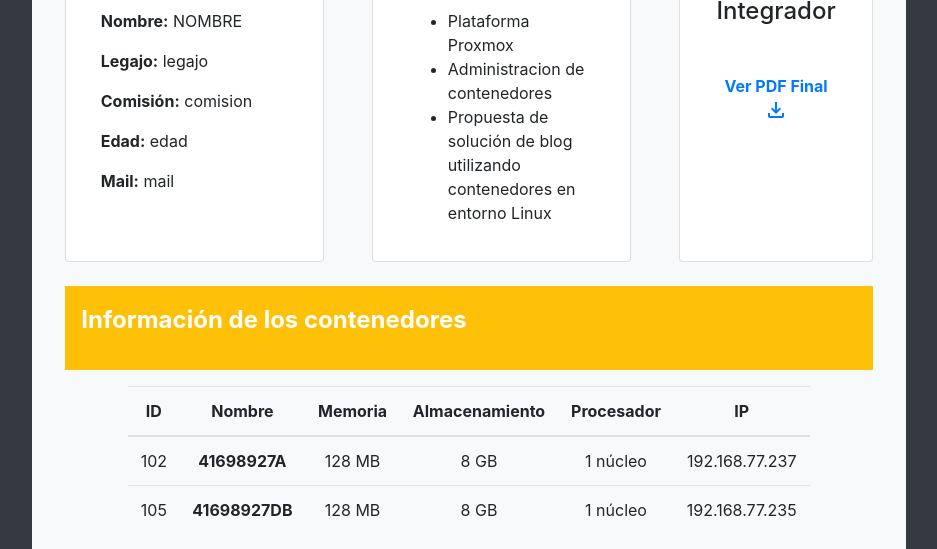
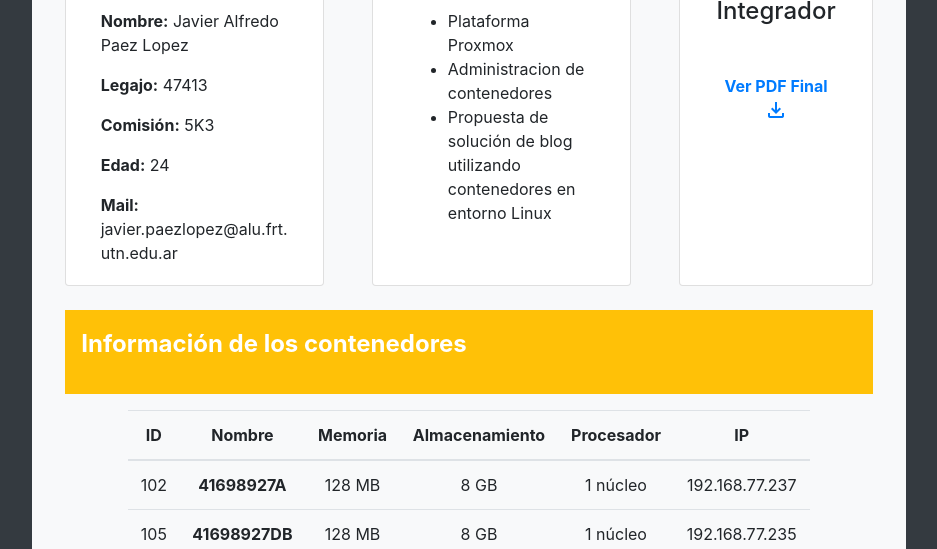
Before and after one commit to Paez99/front-virtualizacion, a plain HTML site: page index.html in a window 1280 px wide. Shown: the part 551-1100 px from the top of the page, without its empty margins (171-1108 px from the left). Drawn offline with nearby package versions, Linux system fonts and the light colour scheme; no server answers.

Commit message:
static data

```diff
--- a/index.html
+++ b/index.html
@@ -53,19 +53,19 @@
                         <div class="card-body">
                             <h4 class="card-title text-center">Información Personal</h4>
                             <p class="card-text"><b>Nombre:</b>
-                            <span id="nombrepropioInfoPersonal">NOMBRE</span>
+                            <span id="nombrepropioInfoPersonal">Javier Alfredo Paez Lopez</span>
                             </p>
                             <p class="card-text"><b>Legajo:</b>
-                            <span id="legajoInfoPersonal">legajo</span>
+                            <span id="legajoInfoPersonal">47413</span>
                             </p>
                             <p class="card-text"><b>Comisión:</b>
-                            <span id="comisionInfoPersonal">comision</span>
+                            <span id="comisionInfoPersonal">5K3</span>
                             </p>
                             <p class="card-text"><b>Edad:</b>
-                            <span id="edadInfoPersonal">edad</span>
+                            <span id="edadInfoPersonal">24</span>
                             </p>
                             <p class="card-text"><b>Mail:</b>
-                                <span id="mailInfoPersonal">mail</span>
+                                <span id="mailInfoPersonal">javier.paezlopez@alu.frt.utn.edu.ar</span>
                             </p>
                         </div>
                     </div>
```
